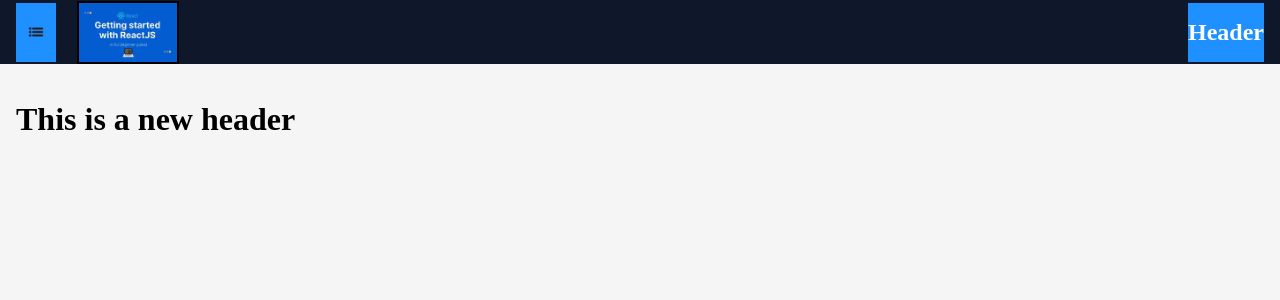
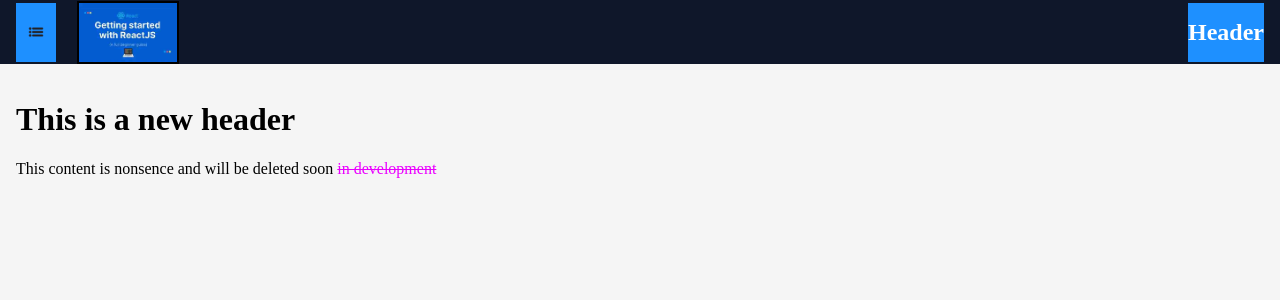
Before and after one commit to SchlauesKind/ReactLiveProject, a React (Vite) app: page / in a window 1280 px wide. Shown: the top 300 px of the page. Built offline with nearby package versions, Linux system fonts and the light colour scheme.

Commit message:
Added usless stuff

```diff
--- a/src/App.css
+++ b/src/App.css
@@ -19,3 +19,8 @@ body {
 .sidebar {
   transition: transform 0.3s ease;
 }
+
+span {
+  color: rgb(234, 0, 255);
+  text-decoration: line-through;
+}
--- a/src/App.tsx
+++ b/src/App.tsx
@@ -13,6 +13,10 @@ function App() {
         {menuOpen && <aside className="sidebar">Sidebar</aside>}
         <main className="main">
           <h1>This is a new header</h1>
+          <p>
+            This content is nonsence and will be deleted soon{" "}
+            <span> in development</span>
+          </p>
         </main>
       </div>
     </>
```
